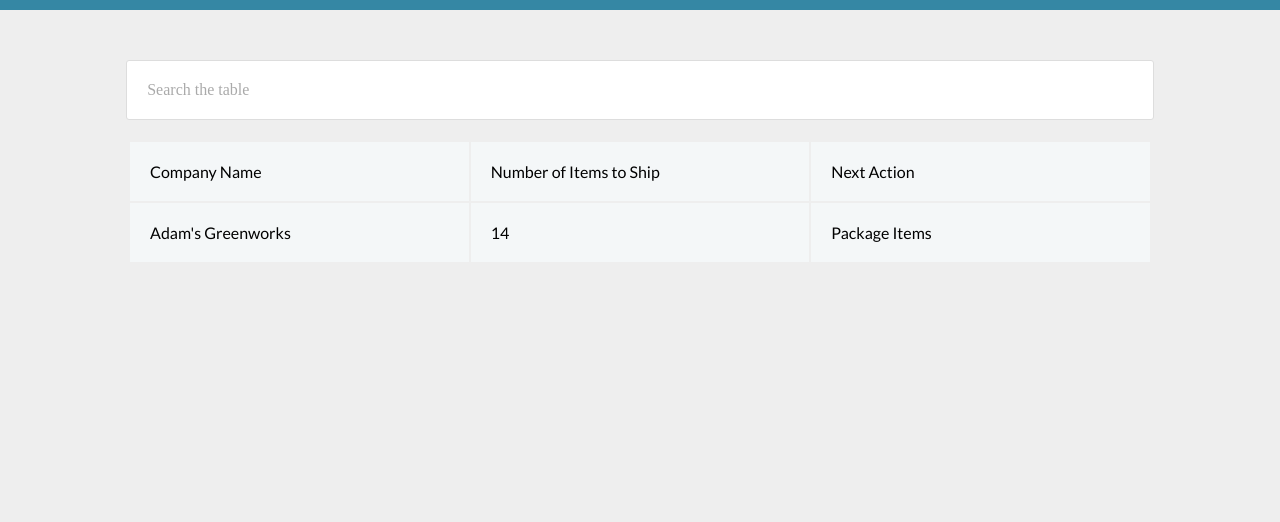
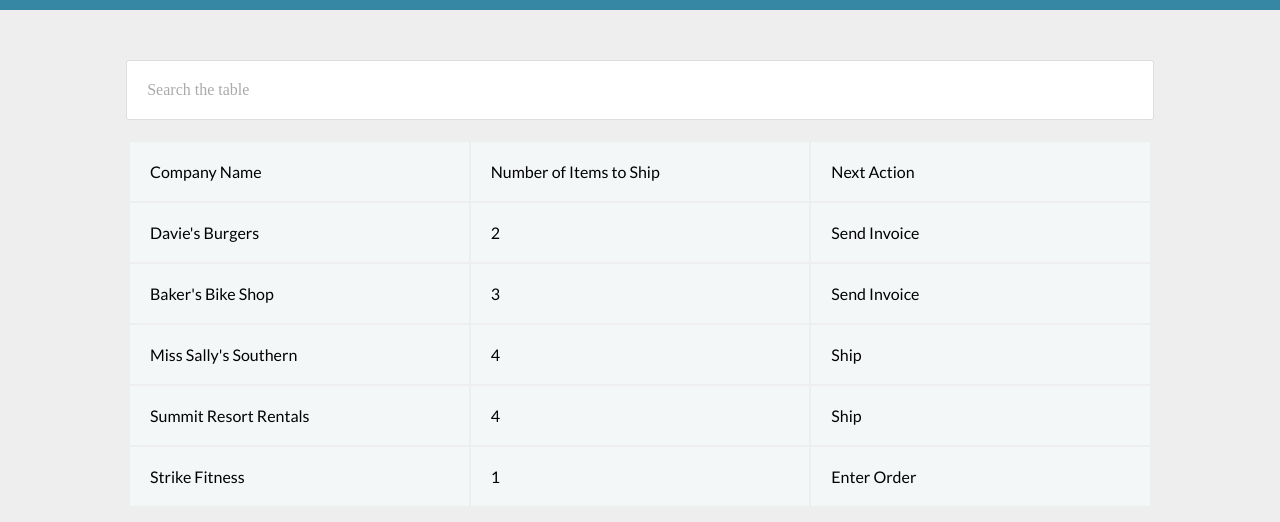
Before and after one commit to jairoferreira/LearningWithCodecademy, a plain HTML site: page table.html in a window 1280 px wide. Shown: the part 80-602 px from the top of the page. Drawn offline with Linux system fonts and the light colour scheme.

Commit message:
We’re going to need some more data in the table

```diff
--- a/table.html
+++ b/table.html
@@ -28,9 +28,29 @@
             <th scope='col'>Next Action</th>
         </tr>
         <tr>
-            <td>Adam's Greenworks</td>
-            <td>14</td>
-            <td>Package Items</td>
+            <td>Davie's Burgers</td>
+            <td>2</td>
+            <td>Send Invoice</td>
+        </tr>
+        <tr>
+            <td>Baker's Bike Shop</td>
+            <td>3</td>
+            <td>Send Invoice</td>
+        </tr>
+        <tr>
+            <td>Miss Sally's Southern</td>
+            <td>4</td>
+            <td>Ship</td>
+        </tr>
+        <tr>
+            <td>Summit Resort Rentals</td>
+            <td>4</td>
+            <td>Ship</td>
+        </tr>
+        <tr>
+            <td>Strike Fitness</td>
+            <td>1</td>
+            <td>Enter Order</td>
         </tr>
     </table>
 
```
